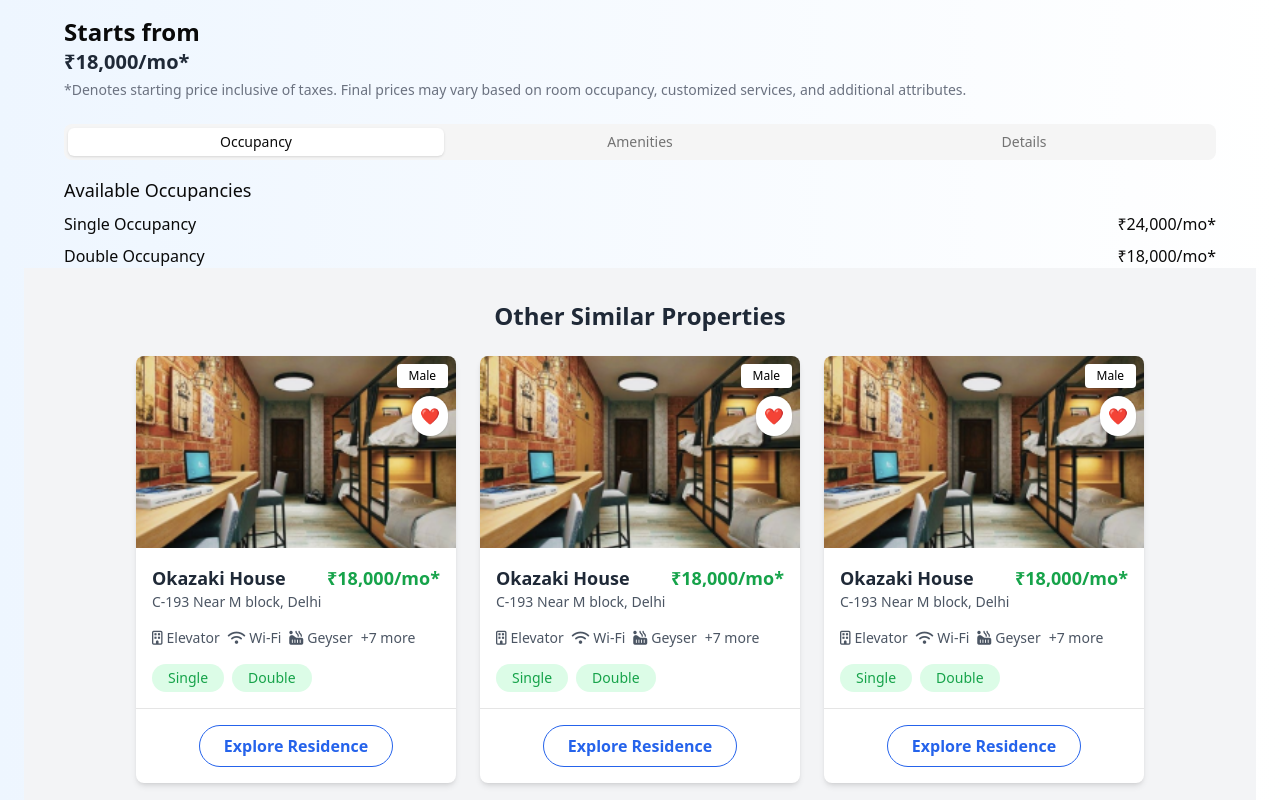
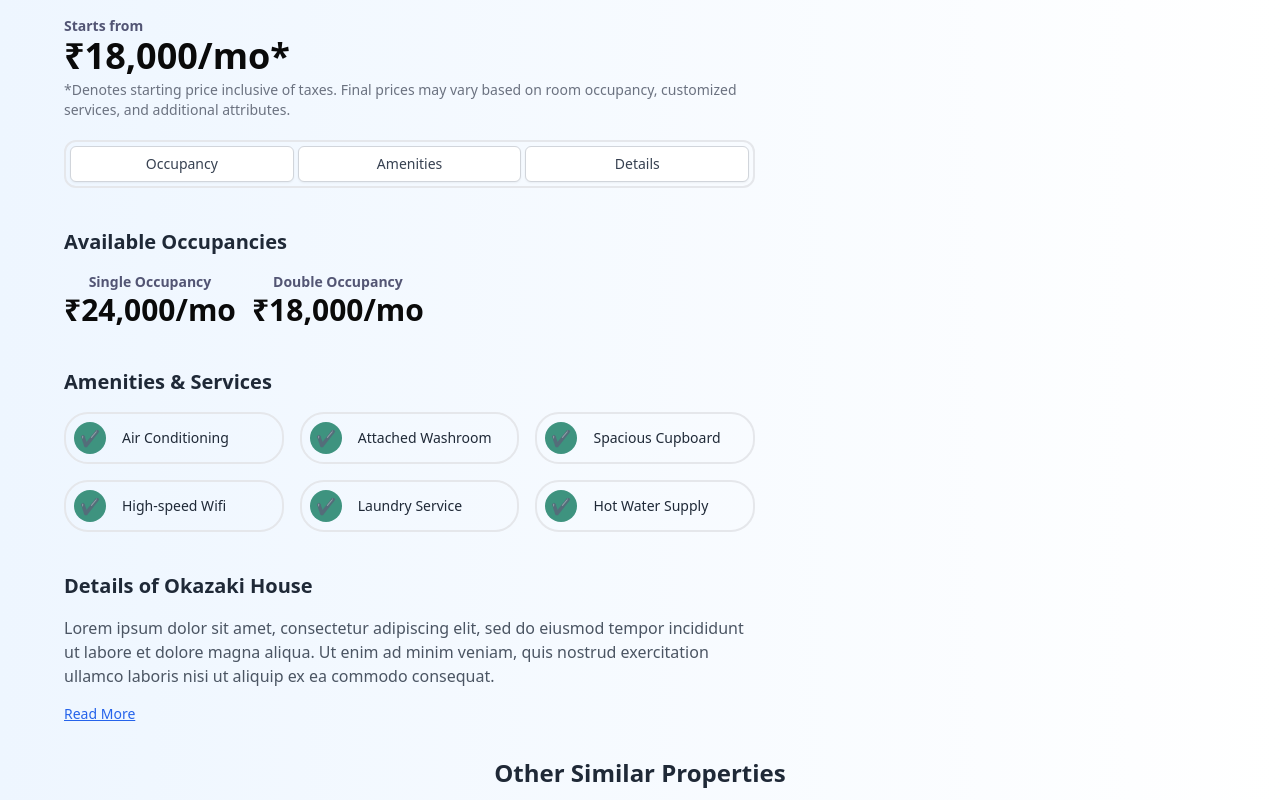
Before and after one commit to Rizwanali02/hostel-App, a Next.js app: page /listing/1 in a window 1280 px wide. Shown: the part 560-1360 px from the top of the page. Built offline with nearby package versions, Linux system fonts and the light colour scheme.

Commit message:
fix ui single page

```diff
--- a/src/app/components/SimiliarProduct/SimilarProduct.tsx
+++ b/src/app/components/SimilarProduct/SimilarProduct.tsx
@@ -35,15 +35,15 @@ const SimilarProduct = () => {
   ];
 
   return (
-    <div className="bg-gray-100 py-8">
+    <div className="py-8">
       <h2 className="text-2xl font-semibold text-gray-800 mb-6 text-center">
         Other Similar Properties
       </h2>
-      <div className="flex justify-center gap-6">
+      <div className="flex flex-wrap justify-center gap-6 px-4">
         {products.map((product) => (
           <div
             key={product.id}
-            className="bg-white rounded-lg shadow-md w-80 overflow-hidden"
+            className="bg-white rounded-lg shadow-md overflow-hidden w-80"
           >
             <div className="relative">
               <img
@@ -51,15 +51,15 @@ const SimilarProduct = () => {
                 alt={product.name}
                 className="w-full h-48 object-cover"
               />
-              <span className="absolute top-2 right-2 bg-white text-black text-xs px-3 py-1 rounded">
+              <span className="absolute top-2 right-2 bg-white text-black text-xs px-3 py-1 rounded shadow">
                 {product.tag}
               </span>
-              <button className="absolute top-10 right-2 bg-white text-gray-800 p-2 rounded-full shadow hover:bg-gray-100">
+              {/* <button className="absolute top-10 right-2 bg-white text-gray-800 p-2 rounded-full shadow hover:bg-gray-100">
                 ❤️
-              </button>
+              </button> */}
             </div>
             <div className="p-4">
-              {/* Product name and price in one line */}
+              {/* Product name and price */}
               <div className="flex justify-between items-center">
                 <h3 className="text-lg font-bold text-gray-800">
                   {product.name}
@@ -71,17 +71,17 @@ const SimilarProduct = () => {
               <p className="text-sm text-gray-600">{product.location}</p>
               <div className="flex gap-2 mt-4 text-gray-600 text-sm">
                 <span className="flex items-center gap-1">
-                  <i className="fa-regular fa-building"></i>Elevator
+                  <i className="fa-regular fa-building"></i> Elevator
                 </span>
                 <span className="flex items-center gap-1">
-                  <i className="fa-solid fa-wifi"></i>Wi-Fi
+                  <i className="fa-solid fa-wifi"></i> Wi-Fi
                 </span>
                 <span className="flex items-center gap-1">
-                  <i className="fa-solid fa-hot-tub-person"></i>Geyser
+                  <i className="fa-solid fa-hot-tub-person"></i> Geyser
                 </span>
                 <span>+7 more</span>
               </div>
-              <div className="mt-4 flex gap-2">
+              <div className="mt-4 flex flex-wrap gap-2">
                 {product.roomTypes.map((type, index) => (
                   <button
                     key={index}
--- a/src/app/listing/[id]/page.tsx
+++ b/src/app/listing/[id]/page.tsx
@@ -1,15 +1,24 @@
 "use client";
+import { useRef } from "react";
 import { Button } from "@/components/ui/button";
-import { Tabs, TabsContent, TabsList, TabsTrigger } from "@/components/ui/tabs";
+// import { Tabs, TabsContent, TabsList, TabsTrigger } from "@/components/ui/tabs";
 import ImageSlider from "@/app/components/imageSlider/ImageSlider";
 import ScheduleCard from "@/app/components/scheduleCard/ScheduleCard";
-import SimilarProduct from "@/app/components/SimiliarProduct/SimilarProduct";
+import SimilarProduct from "@/app/components/SimilarProduct/SimilarProduct";
 
 const SinglePage = () => {
+  const occupancyRef = useRef(null);
+  const amenitiesRef = useRef(null);
+  const detailsRef = useRef(null);
 
+  const scrollToSection = (ref:any) => {
+    if (ref && ref.current) {
+      ref.current.scrollIntoView({ behavior: "smooth" });
+    }
+  };
 
   return (
-    <div className="min-h-screen bg-gradient-to-r from-[#EEF6FF] to-[#FFFFFF] p-6">
+    <div className="min-h-screen bg-gradient-to-r from-[#EEF6FF] to-[#FFFFFF] p-4 sm:p-6">
       <div className="max-w-6xl mx-auto">
         {/* Breadcrumb */}
         <nav className="text-sm text-gray-500 mb-4">
@@ -21,94 +30,146 @@ const SinglePage = () => {
           {/* Left Section */}
           <div className="w-full lg:w-[60%]">
             <div className="flex justify-between items-center">
-              <h1 className="text-3xl font-bold">Okazaki House</h1>
+              <h1 className="text-2xl md:text-3xl font-bold text-gray-800">
+                Okazaki House
+              </h1>
               <Button variant={"outline"}>Male</Button>
             </div>
-            <p className="text-gray-600">
+            <p className="text-gray-600 text-sm md:text-base">
               C-193 Near M Block Market Gate No 3, Greater Kailash-1, Delhi
             </p>
             {/* Image Slider */}
-            <ImageSlider />
+            <div className="mt-4">
+              <ImageSlider />
+            </div>
           </div>
 
           {/* Right Section */}
-          <ScheduleCard />
+            <ScheduleCard />
         </div>
 
         {/* Main Content */}
-        <div className="mt-8">
+        <div className="mt-8 lg:w-[60%]">
           {/* Pricing and Details */}
           <div className="mt-6">
-            <h2 className="text-2xl font-semibold">Starts from</h2>
-            <p className="text-xl text-gray-800 font-bold">₹18,000/mo*</p>
-            <p className="text-sm text-gray-500 mt-1">
+            <h2 className="text-sm font-semibold text-[#00022CA8]">
+              Starts from
+            </h2>
+            <p className="text-3xl md:text-4xl font-bold">₹18,000/mo*</p>
+            <p className="text-xs md:text-sm text-gray-500 mt-1">
               *Denotes starting price inclusive of taxes. Final prices may vary
               based on room occupancy, customized services, and additional
               attributes.
             </p>
           </div>
 
-          {/* Tabs */}
-          <Tabs defaultValue="occupancy" className="mt-6">
-            <TabsList className="grid grid-cols-3 gap-2">
-              <TabsTrigger value="occupancy">Occupancy</TabsTrigger>
-              <TabsTrigger value="amenities">Amenities</TabsTrigger>
-              <TabsTrigger value="details">Details</TabsTrigger>
-            </TabsList>
+          {/* Navigation Buttons */}
+          <div className="flex gap-1 p-1 mt-5 w-full md:w-full lg:w-full border-2 border-gray-200 rounded-xl">
+            <Button
+              variant={"outline"}
+              className="w-full text-gray-700 border-gray-300 hover:bg-blue-100 text-xs sm:text-sm"
+              onClick={() => scrollToSection(occupancyRef)}
+            >
+              Occupancy
+            </Button>
+            <Button
+              variant={"outline"}
+              className="w-full text-gray-700 border-gray-300 hover:bg-blue-100 text-xs sm:text-sm"
+              onClick={() => scrollToSection(amenitiesRef)}
+            >
+              Amenities
+            </Button>
+            <Button
+              variant={"outline"}
+              className="w-full text-gray-700 border-gray-300 hover:bg-blue-100 text-xs sm:text-sm"
+              onClick={() => scrollToSection(detailsRef)}
+            >
+              Details
+            </Button>
+          </div>
 
-            <TabsContent value="occupancy">
-              <h3 className="text-lg font-medium mt-4">
-                Available Occupancies
-              </h3>
-              <ul className="mt-2 space-y-2">
-                <li className="flex justify-between">
-                  <span>Single Occupancy</span>
-                  <span>₹24,000/mo*</span>
-                </li>
-                <li className="flex justify-between">
-                  <span>Double Occupancy</span>
-                  <span>₹18,000/mo*</span>
-                </li>
-              </ul>
-            </TabsContent>
+          {/* Sections */}
+          <div ref={occupancyRef} className="mt-10">
+            <h3 className="text-lg md:text-xl font-bold text-gray-800">
+              Available Occupancies
+            </h3>
+            <div className="flex flex-col sm:flex-row gap-4 mt-4">
+              <div className="text-center">
+                <p className="text-sm font-semibold text-[#00022CA8]">
+                  Single Occupancy
+                </p>
+                <p className="text-2xl md:text-3xl font-semibold">
+                  ₹24,000/mo
+                </p>
+              </div>
+              <div className="text-center">
+                <p className="text-sm font-semibold text-[#00022CA8]">
+                  Double Occupancy
+                </p>
+                <p className="text-2xl md:text-3xl font-semibold">
+                  ₹18,000/mo
+                </p>
+              </div>
+            </div>
+          </div>
 
-            <TabsContent value="amenities">
-              <h3 className="text-lg font-medium mt-4">Amenities & Services</h3>
-              <ul className="mt-2 grid grid-cols-2 gap-4">
-                <li className="flex items-center gap-2">
-                  <span className="w-4 h-4 bg-green-500 rounded-full"></span>
-                  <span>Air Conditioning</span>
-                </li>
-                <li className="flex items-center gap-2">
-                  <span className="w-4 h-4 bg-green-500 rounded-full"></span>
-                  <span>High-speed WiFi</span>
-                </li>
-                <li className="flex items-center gap-2">
-                  <span className="w-4 h-4 bg-green-500 rounded-full"></span>
-                  <span>Attached Washroom</span>
-                </li>
-                <li className="flex items-center gap-2">
-                  <span className="w-4 h-4 bg-green-500 rounded-full"></span>
-                  <span>Laundry Service</span>
-                </li>
-                <li className="flex items-center gap-2">
-                  <span className="w-4 h-4 bg-green-500 rounded-full"></span>
-                  <span>Spacious Cupboard</span>
-                </li>
-                <li className="flex items-center gap-2">
-                  <span className="w-4 h-4 bg-green-500 rounded-full"></span>
-                  <span>Hot Water Supply</span>
-                </li>
-              </ul>
-            </TabsContent>
-
-            <TabsContent value="details">
-              <h3 className="text-lg font-medium mt-4">Property Details</h3>
-              <p className="text-sm text-gray-600 mt-2">
-                Details content goes here...
-              </p>
-            </TabsContent>
-          </Tabs>
+          <div ref={amenitiesRef} className="mt-10">
+            <h3 className="text-lg md:text-xl font-bold text-gray-800">
+              Amenities & Services
+            </h3>
+            <div className="grid grid-cols-2 sm:grid-cols-3 gap-4 mt-4">
+              <div className="flex items-center gap-4 border-2 border-gray-200 rounded-3xl p-2">
+                <div className="w-8 h-8 flex items-center justify-center bg-[#3E937F] rounded-full text-white">
+                  ✔
+                </div>
+                <span className="text-gray-800 text-sm">Air Conditioning</span>
+              </div>
+              <div className="flex items-center gap-4 border-2 border-gray-200 rounded-3xl p-2 ">
+                <div className="w-8 h-8 flex items-center justify-center bg-[#3E937F] rounded-full text-white">
+                  ✔
+                </div>
+                <span className="text-gray-800 text-sm">Attached Washroom</span>
+              </div>
+              <div className="flex items-center gap-4 border-2 border-gray-200 rounded-3xl p-2">
+                <div className="w-8 h-8 flex items-center justify-center bg-[#3E937F] rounded-full text-white">
+                  ✔
+                </div>
+                <span className="text-gray-800 text-sm">Spacious Cupboard</span>
+              </div>
+              <div className="flex items-center gap-4 border-2 border-gray-200 rounded-3xl p-2">
+                <div className="w-8 h-8 flex items-center justify-center bg-[#3E937F] rounded-full text-white">
+                  ✔
+                </div>
+                <span className="text-gray-800 text-sm">High-speed Wifi</span>
+              </div>
+              <div className="flex items-center gap-4 border-2 border-gray-200 rounded-3xl p-2">
+                <div className="w-8 h-8 flex items-center justify-center bg-[#3E937F] rounded-full text-white">
+                  ✔
+                </div>
+                <span className="text-gray-800 text-sm">Laundry Service</span>
+              </div>
+              <div className="flex items-center gap-4 border-2 border-gray-200 rounded-3xl p-2">
+                <div className="w-8 h-8 flex items-center justify-center bg-[#3E937F] rounded-full text-white">
+                  ✔
+                </div>
+                <span className="text-gray-800 text-sm">Hot Water Supply</span>
+              </div>
+            </div>
+          </div>
+          <div ref={detailsRef} className="mt-10">
+            <h3 className="text-lg md:text-xl font-bold text-gray-800">
+              Details of Okazaki House
+            </h3>
+            <p className="text-gray-600 mt-4 text-sm md:text-base">
+              Lorem ipsum dolor sit amet, consectetur adipiscing elit, sed do
+              eiusmod tempor incididunt ut labore et dolore magna aliqua. Ut
+              enim ad minim veniam, quis nostrud exercitation ullamco laboris
+              nisi ut aliquip ex ea commodo consequat.
+            </p>
+            <button className="mt-4 text-blue-600 underline text-sm">
+              Read More
+            </button>
+          </div>
         </div>
       </div>
       <SimilarProduct />
```
